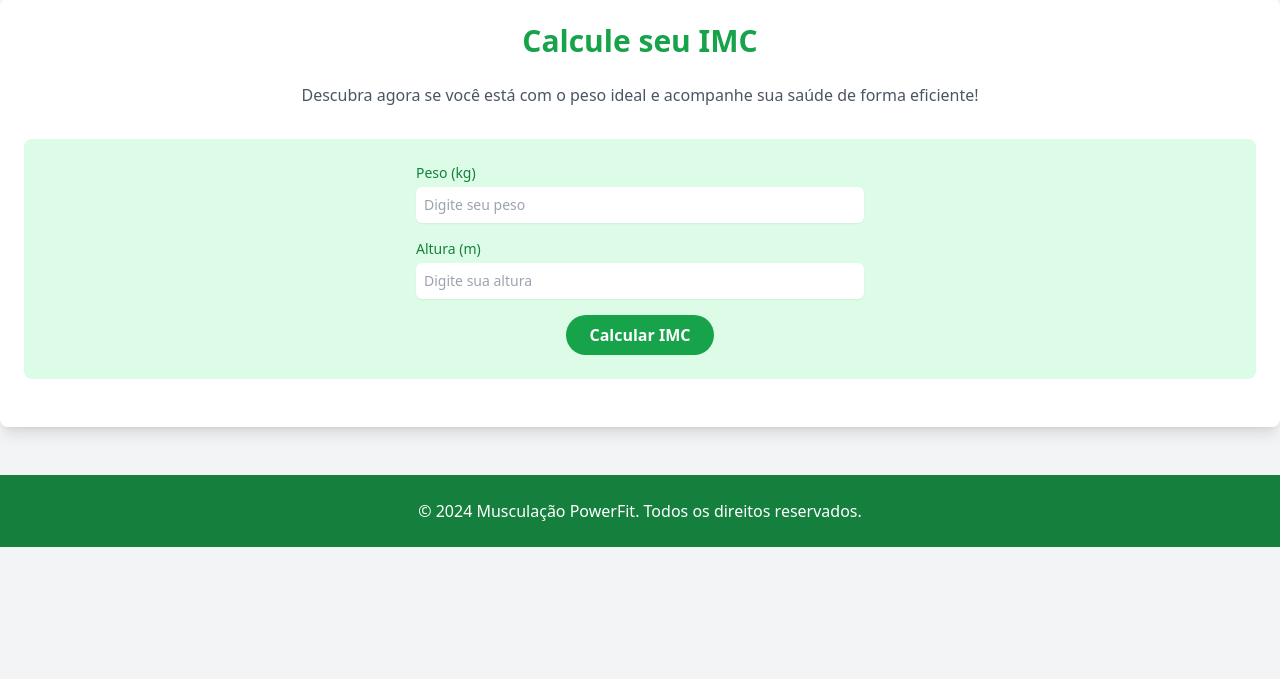
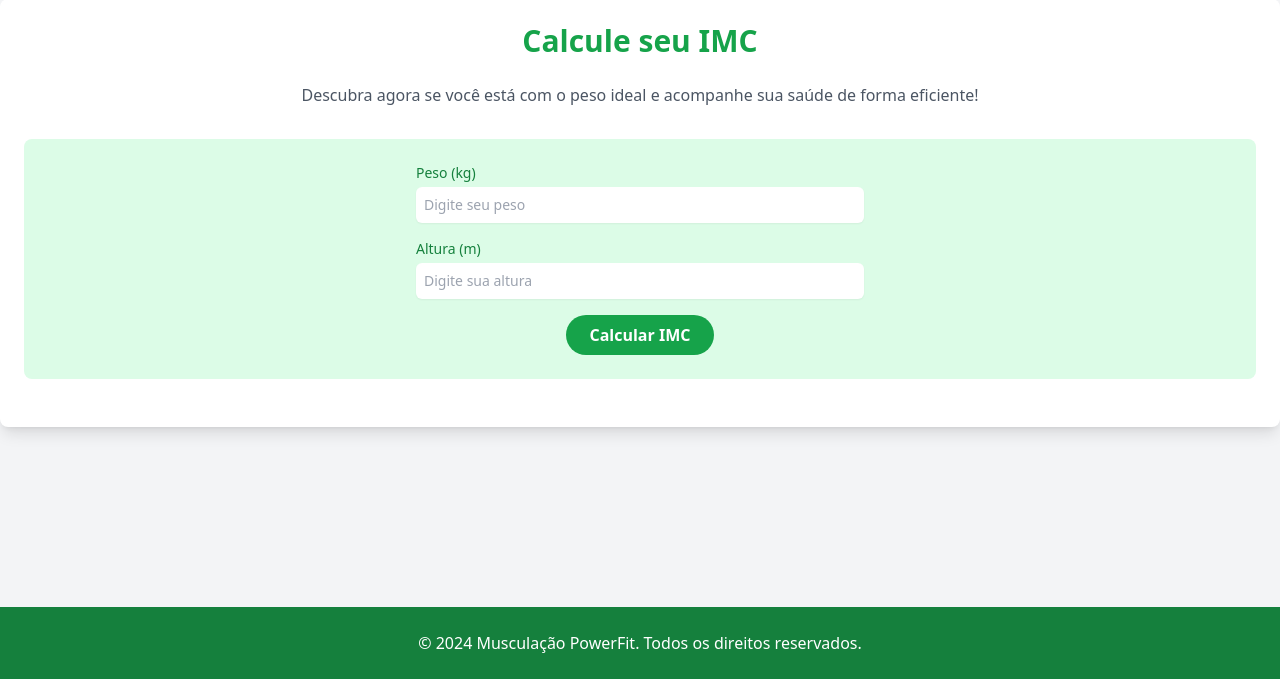
Before and after one commit to dubellindao/bem-estar_muscular, a Django app: page /tela_imc/ in a window 1280 px wide. Shown: the part 121-800 px from the top of the page. Run offline with Django 5.2, Linux system fonts and the light colour scheme; some libraries are stand-ins or nearby versions.

Commit message:
Ajustando o footer nas páginas

```diff
--- a/dinamicos/templates/dinamicos/fichas_prontas.html
+++ b/dinamicos/templates/dinamicos/fichas_prontas.html
@@ -1,4 +1,4 @@
-{% extends 'dinamicos/base.html' %}
+{% extends 'base.html' %}
 
 {% block content %}
 
--- a/dinamicos/templates/dinamicos/index.html
+++ b/dinamicos/templates/dinamicos/index.html
@@ -1,4 +1,4 @@
-{% extends 'dinamicos/base.html' %}
+{% extends 'base.html' %}
 {% load static %}
 
 {% block content %}
@@ -59,5 +59,6 @@
                 <a href="{% url 'tela_login' %}" class="bg-white text-green-600 px-6 py-3 mt-6 rounded-full font-semibold hover:bg-gray-200">Cadastre-se Agora</a>
             </div>
         </section>
+    </main>
 
 {% endblock %}
--- a/dinamicos/templates/dinamicos/superiores.html
+++ b/dinamicos/templates/dinamicos/superiores.html
@@ -1,4 +1,4 @@
-{% extends 'dinamicos/base.html' %}
+{% extends 'base.html' %}
 {% load static %}
 
 {% block content %}
--- a/dinamicos/templates/dinamicos/tela_imc.html
+++ b/dinamicos/templates/dinamicos/tela_imc.html
@@ -1,9 +1,9 @@
-{% extends 'dinamicos/base.html' %}
+{% extends 'base.html' %}
 
 {% block content %}
 
     <!-- Container Principal -->
-    <div class="container mx-auto my-12 p-6 bg-white shadow-lg rounded-lg">
+    <div class="container mx-auto mt-12 p-6 bg-white shadow-lg rounded-lg">
         <!-- Título da Página -->
         <h1 class="text-3xl text-center font-bold text-green-600 mb-6">Calcule seu IMC</h1>
 
--- a/dinamicos/templates/dinamicos/tela_login.html
+++ b/dinamicos/templates/dinamicos/tela_login.html
@@ -1,4 +1,4 @@
-{% extends 'dinamicos/base.html' %}
+{% extends 'base.html' %}
 
 {% block content %}
 
--- a/main/settings.py
+++ b/main/settings.py
@@ -56,7 +56,7 @@ ROOT_URLCONF = 'main.urls'
 TEMPLATES = [
     {
         'BACKEND': 'django.template.backends.django.DjangoTemplates',
-        'DIRS': [],
+        'DIRS': [BASE_DIR / "templates"],
         'APP_DIRS': True,
         'OPTIONS': {
             'context_processors': [
--- a/dinamicos/templates/dinamicos/base.html
+++ b/templates/base.html
@@ -2,12 +2,14 @@
 
 <!DOCTYPE html>
 <html lang="pt-br">
+
 <head>
     <meta charset="UTF-8">
     <meta name="viewport" content="width=device-width, initial-scale=1.0">
     <title>Bem-estar Muscular</title>
     <script src="https://cdn.tailwindcss.com"></script>
 </head>
+
 <body class="bg-gray-100">
 
     <!-- Header -->
@@ -31,9 +33,9 @@
 
     {% block content %}
     {% endblock %}
-
+    <div class="mt-40"></div>
     <!-- Footer -->
-    <footer class="bg-green-700 text-white py-6 mt-12 w-full text-center">
+    <footer class="fixed bottom-0 w-screen bg-green-700 text-white py-6 mt-12 text-center">
         <p>&copy; 2024 Musculação PowerFit. Todos os direitos reservados.</p>
     </footer>
 
```
